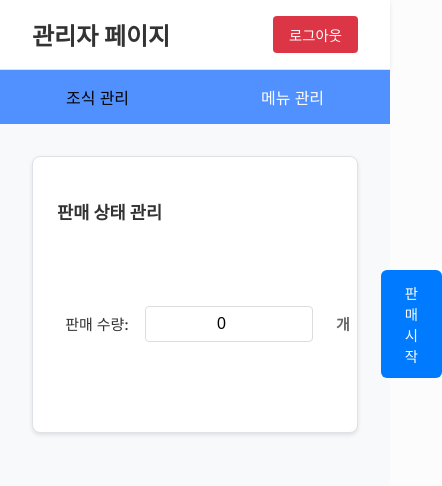
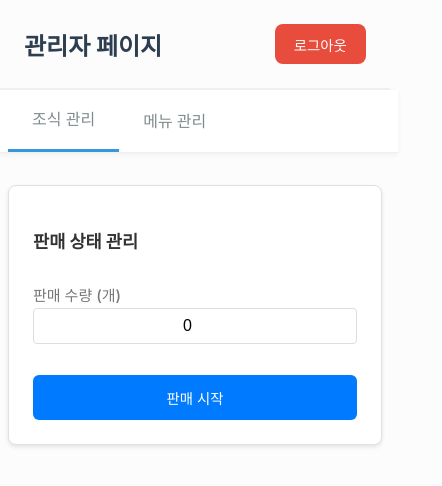
Before and after one commit to uno1547/today-menu-FE, a React (Vite) app: page /admin/breakfast in a window 390 px wide. Shown: the top 486 px of the page, 442 px wide, since content can reach past the window. Built offline with nearby package versions, Linux system fonts and the light colour scheme; no server answers; sample sign-in values are in the browser's storage.

Commit message:
feat: 판매시작 창 반응형 스타일

```diff
--- a/src/Components/Admin/SellingStatusBox/SellingStatusBox.module.css
+++ b/src/Components/Admin/SellingStatusBox/SellingStatusBox.module.css
@@ -1,3 +1,28 @@
+@media (max-width: 600px) {
+  .startSellingSection {
+    padding: 0;
+    flex-direction: column;
+    /* align-items: center; */
+    /* justify-content: center; */
+  }
+
+  .inputGroup {
+    flex-direction: column;
+    align-items: flex-start;
+  }
+  .actionBtn {
+    /* padding: 0.75rem 1.5rem; */
+    background-color: red;
+    color: white;
+    border: none;
+    border-radius: 6px;
+    cursor: pointer;
+    font-size: 0.9rem;
+    font-weight: 500;
+    transition: background-color 0.3s ease;
+  }
+}
+
 .stopSellingSection {
   display: flex;
   justify-content: space-between;
--- a/src/Components/Admin/StartSellingBox/StartSellingBox.jsx
+++ b/src/Components/Admin/StartSellingBox/StartSellingBox.jsx
@@ -35,7 +35,7 @@ const StartSellingBox = ({ onSellingStart }) => {
   return (
     <div className={styles.startSellingSection}>
       <div className={styles.inputGroup}>
-        <label htmlFor="sellQuantity">판매 수량:</label>
+        <label htmlFor="sellQuantity">판매 수량 (개)</label>
         <input
           type="number"
           id="sellQuantity"
@@ -45,8 +45,8 @@ const StartSellingBox = ({ onSellingStart }) => {
           min="1"
           max="200"
         />
-        <span>개</span>
       </div>
+      <div>
         <button
           onClick={handleStartSelling}
           className={`${styles.actionBtn} ${styles.startBtn}`}
@@ -54,6 +54,7 @@ const StartSellingBox = ({ onSellingStart }) => {
           판매 시작
         </button>
       </div>
+    </div>
   )
 }
 export default StartSellingBox
--- a/src/Components/Admin/StartSellingBox/StartSellingBox.module.css
+++ b/src/Components/Admin/StartSellingBox/StartSellingBox.module.css
@@ -13,16 +13,23 @@
 
 .inputGroup label {
   font-weight: 500;
-  color: #333;
+  color: var(--text-secondary);
   min-width: 80px;
 }
 
 .inputGroup input {
   padding: 0.5rem;
   border: 1px solid #ddd;
+  outline: none;
   border-radius: 4px;
-  width: 150px;
+  width: 300px;
   font-size: 1rem;
+  transition: border-color 0.2s ease;
+}
+
+.inputGroup input:focus {
+  border-color: var(--app-accent);
+  box-shadow: 0 0 0 2px rgba(52, 152, 219, 0.2);
 }
 
 .inputGroup span {
@@ -53,3 +60,31 @@
 .actionBtn:hover {
   background-color: #0056b3;
 }
+
+@media (max-width: 600px) {
+  .startSellingSection {
+    padding: 0;
+    flex-direction: column;
+    /* gap: 2rem; */
+    /* align-items: center; */
+    /* justify-content: center; */
+  }
+  .inputGroup {
+    flex-direction: column;
+    align-items: flex-start;
+    gap: 0.2rem;
+    margin: 15px 0px;
+  }
+  .inputGroup input {
+    padding: 0.5rem;
+    border: 1px solid #ddd;
+    border-radius: 4px;
+    box-sizing: border-box;
+    width: 100%;
+    font-size: 1rem;
+  }
+  .startBtn {
+    width: 100%;
+    text-align: center;
+  }
+}
--- a/src/Components/Login/AdminLogin.module.css
+++ b/src/Components/Login/AdminLogin.module.css
@@ -49,7 +49,8 @@
 .login-btn {
   width: 100%;
   padding: 0.75rem;
-  background-color: #007bff;
+  /* background-color: #007bff; */
+  background-color: var(--app-accent);
   color: white;
   border: none;
   border-radius: 4px;
--- a/src/pages/AdminPage.jsx
+++ b/src/pages/AdminPage.jsx
@@ -2,7 +2,9 @@ import { useState, useEffect } from "react"
 import { Link, Outlet, useLocation, Navigate, useNavigate } from "react-router-dom"
 
 import AdminLogin from "../Components/Login/AdminLogin"
-import styles from "./AdminPage.module.css"
+// import styles from "./AdminPage.module.css"
+import styles from "./AdminPageTest.module.css"
+// import styles from "./AdminPageResponsive.module.css"
 
 const AdminPage = () => {
   console.log('AdminPage 렌더링');
@@ -36,9 +38,22 @@ const AdminPage = () => {
         <h1 className={styles.mainText}>관리자 페이지</h1>
         <button onClick={handleLogout} className={styles.logoutBtn}>로그아웃</button>
       </header>
-        <nav className={styles.tabNav}>
+        {/* <nav className={styles.tabNav}>
           <Link to={"/admin/breakfast"} className={`${styles.tabBtn} ${location.pathname === '/admin/breakfast' ? styles.active : ''}`}>조식 관리</Link>
           <Link to={"/admin/menu"} className={`${styles.tabBtn} ${location.pathname === '/admin/menu' ? styles.active : ''}`}>메뉴 관리</Link>
+        </nav> */}
+        <nav className={styles.nav}>
+          <ul className={styles["nav-bar"]}>
+            {/* <Outlet>을 사용하므로, 하위 경로에서도 탭이 활성화되도록
+              'startsWidth'를 사용했습니다.
+            */}
+            <li className={location.pathname.startsWith('/admin/breakfast') ? styles.current : ''}>
+              <Link to={"/admin/breakfast"}>조식 관리</Link>
+            </li>
+            <li className={location.pathname.startsWith('/admin/menu') ? styles.current : ''}>
+              <Link to={"/admin/menu"}>메뉴 관리</Link>
+            </li>
+          </ul>
         </nav>
       {/* 관리자 페이지 내용 */}
       <main className={styles.content}>
--- /dev/null
+++ b/src/pages/AdminPageResponsive.module.css
@@ -0,0 +1,42 @@
+/* --- 4. 반응형 스타일 (Responsive Styles) --- */
+/* 화면 너비가 768px 이하일 때 적용 */
+@media (max-width: 560px) {
+
+  /* AdminPage 전체의 좌우 패딩을 줄입니다. */
+  .adminPage {
+    padding: 1rem;
+  }
+
+  /* 헤더: 로고와 로그아웃 버튼을 세로로 쌓습니다. */
+  .header {
+    flex-direction: column; /* 세로 정렬 */
+    align-items: flex-start; /* 좌측 정렬 */
+    gap: 1rem; /* 요소 간 간격 */
+  }
+
+  /* 메인 타이틀 폰트 크기를 줄입니다. */
+  .mainText {
+    font-size: 1.5rem;
+  }
+
+  /* 로그아웃 버튼을 전체 너비로 만듭니다. */
+  .logoutBtn {
+    width: 100%;
+    text-align: center;
+  }
+
+  /* 네비게이션 탭의 패딩을 줄입니다. */
+  .nav {
+    padding-left: 0; /* 좌측 패딩 제거 */
+  }
+
+  .nav-bar li a {
+    padding: 0.8rem 1rem; /* 탭 패딩 축소 */
+    font-size: 0.9rem;
+  }
+
+  /* 컨텐츠 영역의 상단 패딩을 줄입니다. */
+  .content {
+    padding: 1.5rem 0;
+  }
+}
--- /dev/null
+++ b/src/pages/AdminPageTest.module.css
@@ -0,0 +1,166 @@
+/*
+  AdminPage.module.css
+  기존 AdminPage 스타일 + Navbar 스타일 통합
+*/
+
+@import url('https://fonts.googleapis.com/css2?family=Inter:wght@400;500;700&family=Nanum+Gothic:wght@700&display=swap');
+
+/* --- 1. AdminPage 기본 레이아웃 --- */
+.adminPage {
+  font-family: 'Inter', 'Nanum Gothic', sans-serif;
+  max-width: 1200px;
+  margin: 0 auto;
+  /* padding: 1rem 2rem; */
+  /* padding: 0; */
+}
+
+.header {
+  display: flex;
+  justify-content: space-between;
+  align-items: center;
+  padding: 1.5rem;
+  border-bottom: 2px solid #f0f0f0;
+  margin-bottom: 0; /* 네비게이션 바와 붙임 */
+}
+
+.mainText {
+  font-size: 2rem;
+  font-weight: 700;
+  color: #2c3e50;
+  margin: 0;
+}
+
+.logoutBtn {
+  background-color: #e74c3c;
+  color: white;
+  border: none;
+  padding: 0.6rem 1.2rem;
+  border-radius: 8px;
+  font-weight: 500;
+  font-size: 0.9rem;
+  cursor: pointer;
+  transition: background-color 0.2s ease;
+}
+
+.logoutBtn:hover {
+  background-color: #c0392b;
+}
+
+/* --- 2. Navbar.module.css에서 가져온 스타일 --- */
+
+/* <nav> 태그 래퍼 */
+.nav {
+  width: 100%;
+  /* width: 100vw; */
+  position: sticky;
+  top: 0;
+  background-color: #ffffff;
+  border-bottom: 1px solid #ecf0f1; /* 연한 회색 테두리 */
+  box-shadow: 0 2px 5px rgba(0, 0, 0, 0.05); /* 부드러운 그림자 */
+  display: flex;
+  /* 관리자 페이지는 중앙 정렬 대신 좌측 정렬이 어울릴 수 있습니다. */
+  justify-content: flex-start; /* ★ 중앙(center) 대신 좌측(flex-start) 정렬 */
+  padding-left: 0.5rem; /* 헤더와 좌측 라인 맞춤 */
+}
+
+/* <ul> 태그: 네비게이션 바 */
+.nav-bar {
+  display: flex;
+  justify-content: center;
+  align-items: center;
+  list-style-type: none;
+  margin: 0;
+  padding: 0;
+}
+
+/* <li> 태그 (기본 상태) */
+.nav-bar li {
+  margin: 0;
+}
+
+/* <a> 태그 (링크) - .nav-bar 내부의 모든 <a> 태그에 적용 */
+.nav-bar li a {
+  display: block;
+  padding: 1rem 1.5rem;
+  text-decoration: none;
+  color: #7f8c8d; /* 비활성 링크 색상 (회색) */
+  font-weight: 500;
+  font-size: 1rem;
+  transition: color 0.3s ease, border-bottom 0.3s ease;
+  border-bottom: 3px solid transparent; /* 활성 상태를 위한 공간 확보 */
+  white-space: nowrap;
+}
+
+/* <a> 태그 (호버 상태) */
+.nav-bar li a:hover {
+  color: #3498db; /* 호버 시 파란색 */
+  background-color: #f8f9f9;
+}
+
+/* 현재 활성화된 탭 (<li>에 적용) */
+.current {
+  border-bottom: 3px solid #3498db; /* 하단 파란색 테두리 */
+}
+
+/* 현재 활성화된 탭의 <a> 태그 */
+.current a {
+  color: #3498db; /* 활성 링크 색상 (파란색) */
+  font-weight: 700;
+}
+
+/* --- 3. <Outlet> 컨텐츠 영역 --- */
+.content {
+  padding: 2rem 0.5rem;
+}
+
+
+/* 반응형 스타일 (Responsive Styles)  */
+@media (max-width: 560px) {
+  .mainText {
+  font-size: 1.5rem;
+  font-weight: 700;
+  color: #2c3e50;
+  margin: 0;
+}
+}
+
+@media (false) {
+
+  /* AdminPage 전체의 좌우 패딩을 줄입니다. */
+  .adminPage {
+    /* padding: 1rem; */
+  }
+
+  /* 헤더: 로고와 로그아웃 버튼을 세로로 쌓습니다. */
+  .header {
+    /* flex-direction: column;  */
+    /* align-items: flex-start; */
+    gap: 1rem;
+  }
+
+  /* 메인 타이틀 폰트 크기를 줄입니다. */
+  .mainText {
+    font-size: 1.5rem;
+  }
+
+  /* 로그아웃 버튼을 전체 너비로 만듭니다. */
+  .logoutBtn {
+    /* width: 50%; */
+    /* text-align: center; */
+  }
+
+  /* 네비게이션 탭의 패딩을 줄입니다. */
+  .nav {
+    padding-left: 0; /* 좌측 패딩 제거 */
+  }
+
+  .nav-bar li a {
+    padding: 0.8rem 1rem; /* 탭 패딩 축소 */
+    font-size: 0.9rem;
+  }
+
+  /* 컨텐츠 영역의 상단 패딩을 줄입니다. */
+  .content {
+    padding: 1.5rem 0;
+  }
+}
```
Lines whose indentation alone changed are shown as unchanged.
